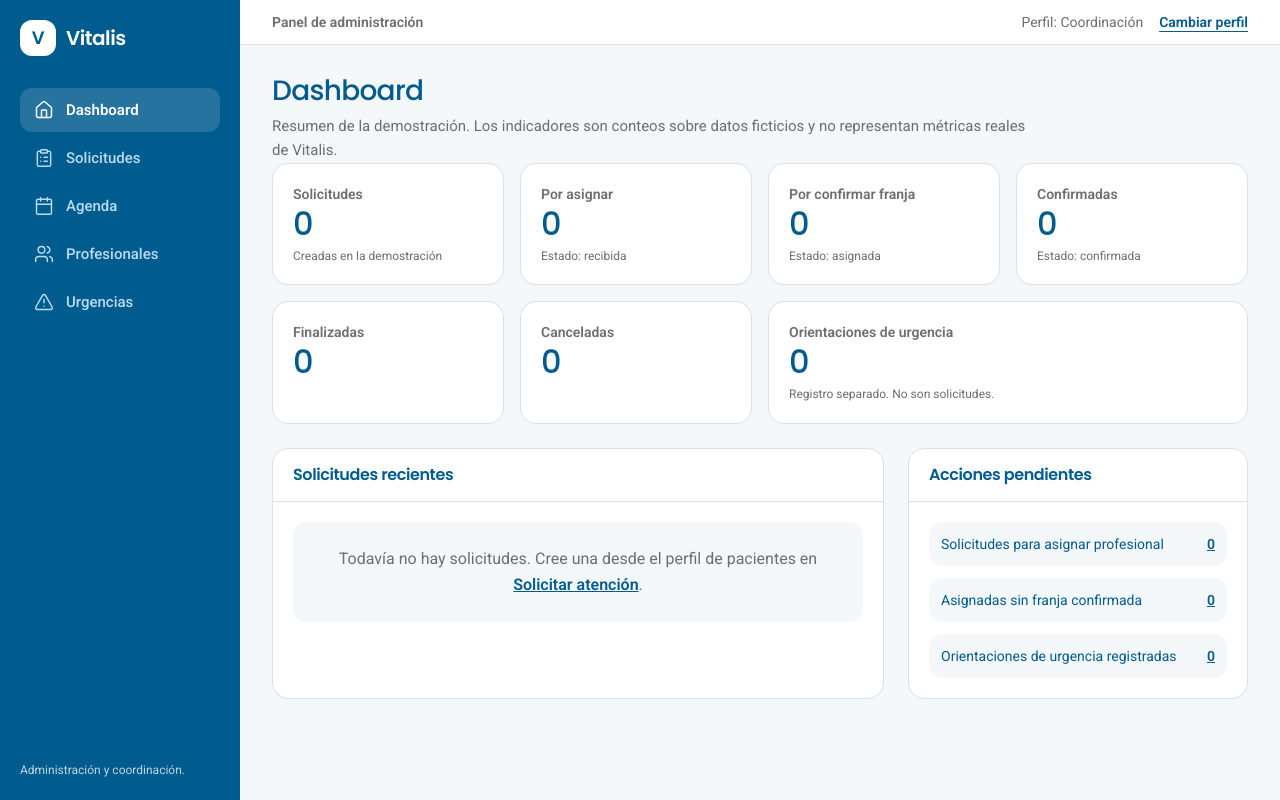
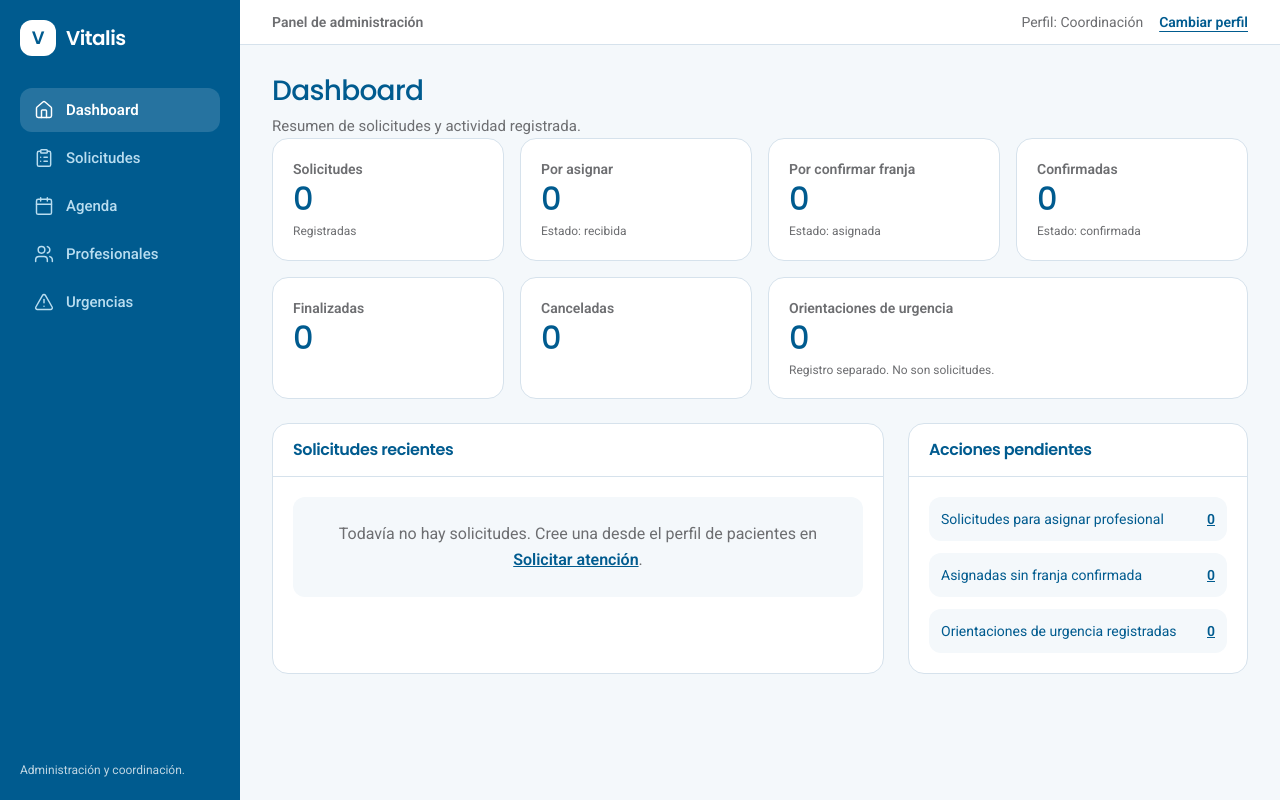
Before and after one commit to equantum-py/vitalis-demo, a Next.js app: page /admin in a window 1280 px wide. Built offline with nearby package versions, Linux system fonts and the light colour scheme.

Commit message:
copy: retirar referencias a demo de pantallas Vitalis

```diff
--- a/app/admin/page.tsx
+++ b/app/admin/page.tsx
@@ -18,11 +18,11 @@ export default function DashboardAdmin() {
     <div>
       <EncabezadoPagina
         titulo="Dashboard"
-        descripcion="Resumen de la demostración. Los indicadores son conteos sobre datos ficticios y no representan métricas reales de Vitalis."
+        descripcion="Resumen de solicitudes y actividad registrada."
       />
 
       <div className="grid grid-cols-2 gap-4 xl:grid-cols-4">
-        <Kpi etiqueta="Solicitudes" valor={i.total} nota="Creadas en la demostración" />
+        <Kpi etiqueta="Solicitudes" valor={i.total} nota="Registradas" />
         <Kpi etiqueta="Por asignar" valor={i.recibidas} nota="Estado: recibida" />
         <Kpi etiqueta="Por confirmar franja" valor={i.asignadas} nota="Estado: asignada" />
         <Kpi etiqueta="Confirmadas" valor={i.confirmadas} nota="Estado: confirmada" />
```
